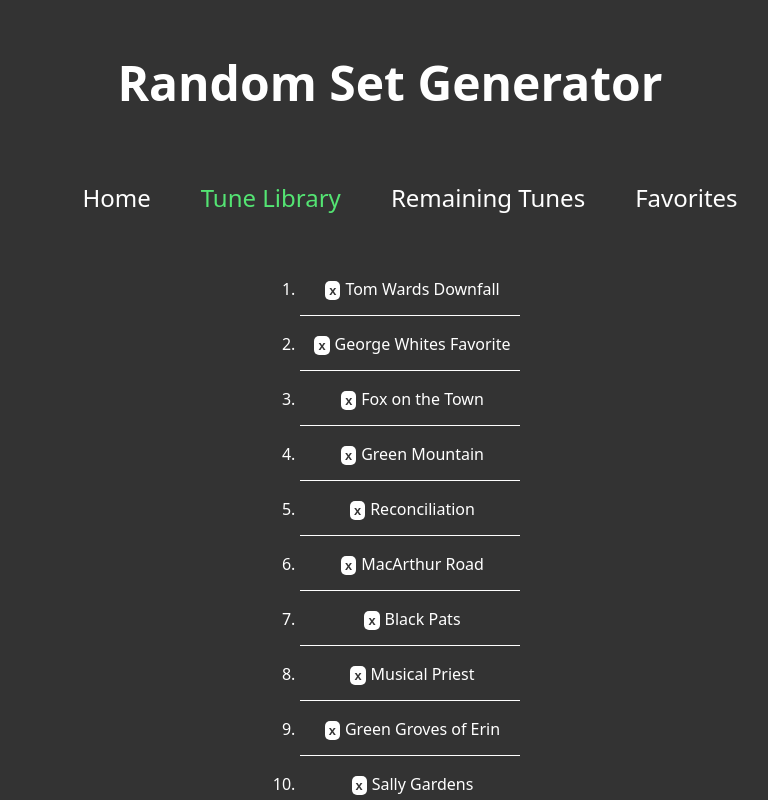
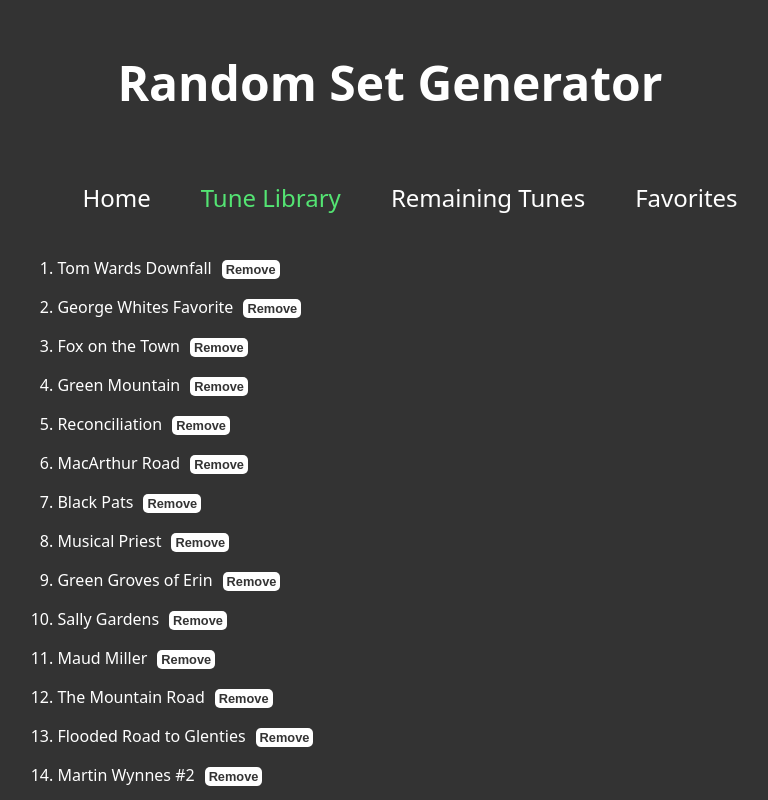
Before and after one commit to arikscherm/tune-tumbler, a React (Create React App) app: page /tune-library in a window 1280 px wide. Shown: the top 800 px of the page, without its empty margins (250-1018 px from the left). Built offline with nearby package versions, Linux system fonts and the light colour scheme.

Commit message:
Reorganize tune library layout

```diff
--- a/src/components/TuneLibrary.js
+++ b/src/components/TuneLibrary.js
@@ -40,14 +40,13 @@ function TuneLibrary() {
         }
     }
     return (
-        <div className="page-container">
     <main>
         <div>
             <ol>
                 {tuneLibrary.map((tune, index) =>
                     <li id="tuneList" key={index}>
-                        <button className="remove" onClick={() => removeTune(tuneLibrary, setTuneLibrary, remainingTunes, setRemainingTunes, tune)}>x</button>
-                        { tune }
+                    { tune }
+                        <button className="remove" onClick={() => removeTune(tuneLibrary, setTuneLibrary, remainingTunes, setRemainingTunes, tune)}>Remove</button>
                     </li>)}
             </ol>
         </div>
@@ -56,7 +55,6 @@ function TuneLibrary() {
             <button onClick={() => addTune(newTune, setNewTune, tuneLibrary, setTuneLibrary, setRemainingTunes, remainingTunes)}>Add</button>
         </div>
     </main>
-    </div>
 
     )
 }
--- a/src/index.css
+++ b/src/index.css
@@ -85,23 +85,15 @@ button:hover {
   background-color: #54e473; /* Darker shade on hover */
 }
 
-.page-container {
-  display: flex;
-  flex-direction: column; /* Align children vertically */
-  justify-content: center; /* Center vertically */
-  align-items: center; /* Center horizontally */
-  text-align: center; /* Center text inside elements */
-}
+
 button.remove {
   padding: 2px 4px;
-  margin-right: 5px;
+  margin: 10px;
   border-radius: 5px;
   font-size: 0.8rem;
   background-color: white;
   color: #333;
   transition: background-color 0.3s;
-  justify-content: center;
-  align-items: center;
 }
 
 button.remove:hover {
@@ -121,10 +113,7 @@ button.remove:hover {
 
 }
 
-#tuneList {
-  border-bottom: 1px solid white;
-  margin-bottom: 5px;
-}
+
 
 /*****************************************
 ADD FAV HEART
```
